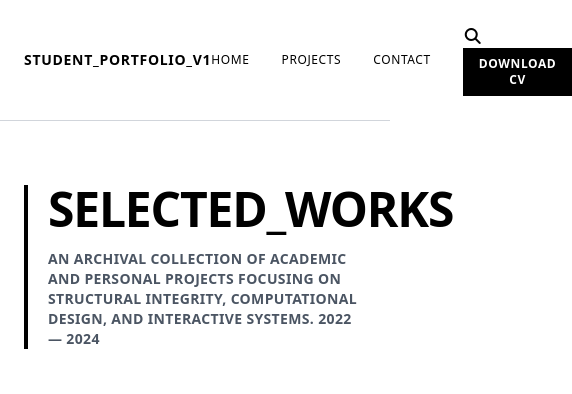
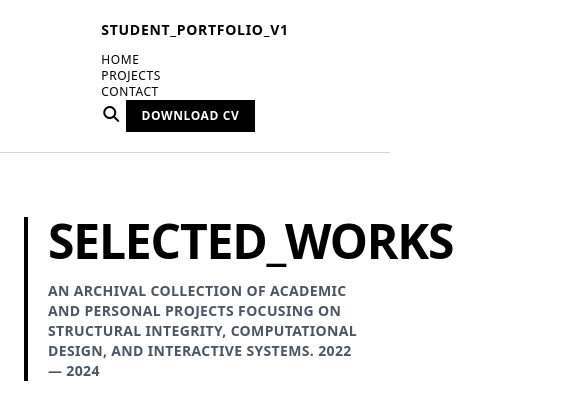
Before and after one commit to AJS0071/architect-portfolio-tailwind, a website: page src/projects.html in a window 390 px wide. Shown: the top 394 px of the page, 572 px wide, since content can reach past the window. Drawn offline with nearby package versions, Linux system fonts and the light colour scheme.

Commit message:
Update projects.html

```diff
--- a/src/projects.html
+++ b/src/projects.html
@@ -14,9 +14,9 @@
 
     <!--nav section-->
     <header class="border-b border-gray-300">
-        <div class="max-w-7xl mx-auto p-6 flex justify-between items-center ">
+        <div class="justify-center m-5 grid gap-3 sm:max-w-7xl sm:mx-auto sm:p-6 sm:flex sm:justify-between sm:items-center">
             <h1 class="text-sm font-bold tracking-wider text-deep-charcoal">STUDENT_PORTFOLIO_V1</h1>
-            <nav class="flex items-center gap-8">
+            <nav class="justify-center grid grid-cols-1 md:flex md:items-center md:gap-8">
                 <a href="index.html" class="text-xs font-medium tracking-wider hover:text-neutral-800  hover:underline duration-100 underline-offset-7 decoration-2 hover:font-bold">HOME</a>
                 <a href="projects.html" class="text-xs font-medium tracking-wider hover:text-neutral-800  hover:underline duration-100 underline-offset-7 decoration-2 hover:font-bold">PROJECTS</a>
                 <a href="contact.html" class="text-xs font-medium tracking-wider hover:text-neutral-800  hover:underline duration-100 underline-offset-7 decoration-2 hover:font-bold">CONTACT</a>
```
